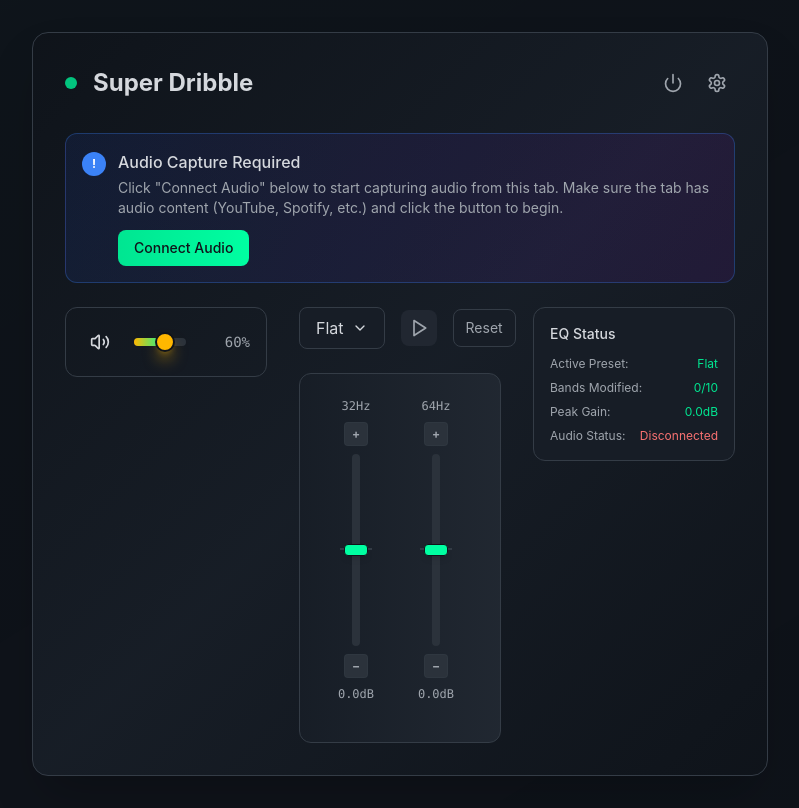
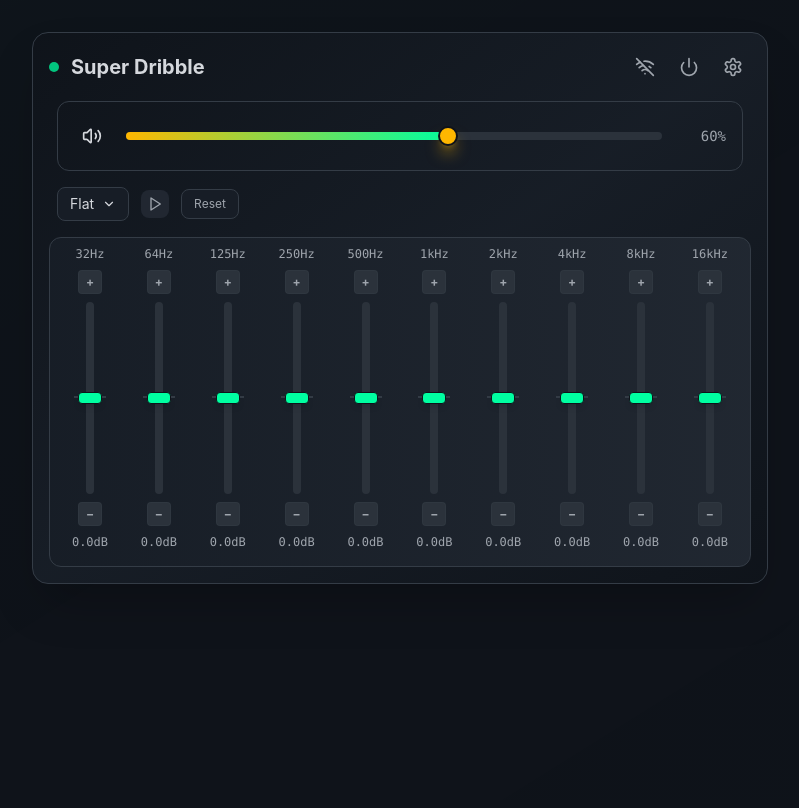
Before and after one commit to BennyPerumalla/SuperDribble, a React (Vite) app in the folder UI/: page / in a window 1280 px wide. Shown: the whole page, without its empty margins (0-799 px from the left). Built offline with nearby package versions, Linux system fonts and the light colour scheme; the HTML template or start-up script is replaced by a standard one.

Commit message:
refactored the UI
remove the EQ presets and change the connect button

```diff
--- a/UI/package.json
+++ b/UI/package.json
@@ -45,6 +45,7 @@
     "@swc/core": "^1.11.24",
     "@tanstack/react-query": "^5.56.2",
     "@types/three": "^0.176.0",
+    "chokidar": "^4.0.3",
     "class-variance-authority": "^0.7.1",
     "clsx": "^2.1.1",
     "cmdk": "^1.0.0",
@@ -66,6 +67,7 @@
     "tailwindcss-animate": "^1.0.7",
     "three": "^0.176.0",
     "vaul": "^0.9.3",
+    "ws": "^8.18.3",
     "zod": "^3.23.8"
   },
   "devDependencies": {
@@ -73,6 +75,7 @@
     "@types/node": "^22.5.5",
     "@types/react": "^18.3.3",
     "@types/react-dom": "^18.3.0",
+    "@types/ws": "^8.18.1",
     "@vitejs/plugin-react-swc": "^3.5.0",
     "autoprefixer": "^10.4.20",
     "globals": "^15.9.0",
--- a/UI/src/components/equalizer/AudioEqualizer.tsx
+++ b/UI/src/components/equalizer/AudioEqualizer.tsx
@@ -4,7 +4,7 @@
 import { VolumeControl } from "./VolumeControl";
 import { PresetSelector, EQPreset } from "./PresetSelector";
 import { LuaPresetManager } from "@/components/equalizer/LuaPresetManager";
-import { Settings, Power, Play, Pause, ChevronDown } from "lucide-react";
+import { Settings, Power, Play, Pause, ChevronDown, Wifi, WifiOff } from "lucide-react";
 import { audioService } from "@/lib/audioService";
 
 const FREQUENCY_BANDS = [
@@ -66,7 +66,6 @@
   const [isPowerOn, setIsPowerOn] = useState(true);
   const [isAudioInitialized, setIsAudioInitialized] = useState(false);
   const [isConnecting, setIsConnecting] = useState(false);
-  const [connectionError, setConnectionError] = useState<string | null>(null);
   const [showPresetDropdown, setShowPresetDropdown] = useState(false);
 
   const handleBandChange = useCallback(async (index: number, value: number) => {
@@ -137,40 +136,35 @@
     }
   }, []);
 
-  // Manual audio connection handler (requires user gesture)
-  const handleConnectAudio = useCallback(async () => {
-    if (!audioService.isAvailable()) {
-      setConnectionError('Extension APIs not available');
-      return;
-    }
+  // Audio connection/disconnection handler
+  const handleToggleAudioConnection = useCallback(async () => {
+    if (!audioService.isAvailable()) return;
 
+    if (isAudioInitialized) {
+      // Disconnect
+      await audioService.stopCapture();
+      setIsAudioInitialized(false);
+    } else {
+      // Connect
       setIsConnecting(true);
-    setConnectionError(null);
-
       try {
         const success = await audioService.startCapture();
         setIsAudioInitialized(success);
 
         if (success) {
-        setConnectionError(null);
-
           // Fetch initial media info from the page
           const info = await audioService.getMediaInfo();
           if (info) {
             setIsPlaying(!!info.isPlaying);
-          const duration = info.duration && info.duration > 0 ? formatTime(info.duration) : '--:--';
-
           }
-      } else {
-        setConnectionError('Failed to start audio capture');
         }
       } catch (error) {
         setIsAudioInitialized(false);
-      setConnectionError(error instanceof Error ? error.message : 'Unknown error');
       } finally {
         setIsConnecting(false);
       }
-  }, []);
+    }
+  }, [isAudioInitialized]);
 
   // Listen for media updates from the content script
   useEffect(() => {
@@ -183,9 +177,6 @@
 
         // Update playback state
         if (typeof request.isPlaying === 'boolean') setIsPlaying(request.isPlaying);
-
-
-
       }
     };
 
@@ -212,8 +203,6 @@
         const info = await audioService.getMediaInfo();
         if (cancelled || !info) return;
         setIsPlaying(!!info.isPlaying);
-        const duration = info.duration && info.duration > 0 ? formatTime(info.duration) : '--:--';
-
       } catch {}
     }, 2000);
     return () => {
@@ -244,9 +233,9 @@
     return (
       <div
         className={cn(
-          "max-w-6xl mx-auto p-8 rounded-2xl",
+          "max-w-6xl mx-auto p-4 rounded-2xl",
           "bg-eq-background border border-eq-border",
-          "flex items-center justify-center min-h-[600px]",
+          "flex items-center justify-center min-h-[500px]",
           className,
         )}
       >
@@ -254,7 +243,7 @@
         <button
           onClick={() => setIsPowerOn(true)}
           className={cn(
-            "p-8 rounded-full bg-eq-surface border border-eq-border",
+            "p-6 rounded-full bg-eq-surface border border-eq-border",
             "text-eq-text-dim hover:text-eq-accent transition-all duration-300",
             "hover:bg-eq-surface-light hover:scale-105",
           )}
@@ -271,21 +260,38 @@
   return (
     <div
       className={cn(
-        "max-w-6xl mx-auto p-8 rounded-2xl",
+        "w-full p-4 rounded-2xl",
         "bg-gradient-to-br from-eq-background via-eq-surface to-eq-background",
         "border border-eq-border shadow-2xl",
         className,
       )}
     >
       {/* Header */}
-      <div className="flex items-center justify-between mb-8">
-        <div className="flex items-center gap-4">
-          <div className="w-3 h-3 bg-eq-accent rounded-full animate-eq-pulse" />
-          <h1 className="text-2xl font-bold text-eq-text eq-text-glow">
+      <div className="flex items-center justify-between mb-4">
+        <div className="flex items-center gap-3">
+          <div className="w-2.5 h-2.5 bg-eq-accent rounded-full animate-eq-pulse" />
+          <h1 className="text-xl font-bold text-eq-text eq-text-glow">
             Super Dribble
           </h1>
         </div>
         <div className="flex items-center gap-2">
+          {/* Audio Connect/Disconnect Button */}
+          <button
+            onClick={handleToggleAudioConnection}
+            disabled={isConnecting}
+            className={cn(
+              "p-2 rounded-lg transition-all duration-200",
+              isAudioInitialized
+                ? "text-green-400 hover:text-red-400 hover:bg-eq-surface-light"
+                : "text-eq-text-dim hover:text-green-400 hover:bg-eq-surface-light",
+              isConnecting && "opacity-50 cursor-not-allowed"
+            )}
+            title={isAudioInitialized ? "Disconnect Audio" : "Connect Audio"}
+          >
+            {isAudioInitialized ? <Wifi size={20} /> : <WifiOff size={20} />}
+          </button>
+
+          {/* Power Button */}
           <button
             className={cn(
               "p-2 rounded-lg text-eq-text-dim hover:text-eq-accent",
@@ -294,6 +300,8 @@
           >
             <Power size={20} />
           </button>
+
+          {/* Settings Button */}
           <button
             onClick={() => setIsPowerOn(false)}
             className={cn(
@@ -306,45 +314,10 @@
         </div>
       </div>
 
-      {/* Audio Connection Instructions - Only show if not initialized */}
-      {!isAudioInitialized && (
-        <div className="mb-6 p-4 rounded-xl bg-gradient-to-r from-blue-900/20 to-purple-900/20 border border-blue-500/30">
-          <div className="flex items-start gap-3">
-            <div className="w-6 h-6 bg-blue-500 rounded-full flex items-center justify-center flex-shrink-0 mt-0.5">
-              <span className="text-white text-xs font-bold">!</span>
-            </div>
-            <div className="flex-1">
-              <div className="text-eq-text font-medium mb-1">Audio Capture Required</div>
-              <div className="text-eq-text-dim text-sm mb-3">
-                Click "Connect Audio" below to start capturing audio from this tab.
-                Make sure the tab has audio content (YouTube, Spotify, etc.) and click the button to begin.
-              </div>
-              <button
-                onClick={handleConnectAudio}
-                disabled={isConnecting}
-                className={cn(
-                  "px-4 py-2 rounded-lg text-sm font-medium transition-all duration-200",
-                  "bg-gradient-to-r from-eq-accent to-eq-accent-glow",
-                  "text-eq-background hover:shadow-lg",
-                  "disabled:opacity-50 disabled:cursor-not-allowed",
-                  "hover:scale-105 active:scale-95"
-                )}
-              >
-                {isConnecting ? "Connecting..." : "Connect Audio"}
-              </button>
-              {connectionError && (
-                <div className="mt-2 text-red-400 text-xs">
-                  Error: {connectionError}
-                </div>
-              )}
-            </div>
-          </div>
-        </div>
-      )}
-
-
-      <div className="grid grid-cols-1 lg:grid-cols-3 gap-8">
-        <div className="space-y-6">
+      {/* Main Content */}
+      <div className="space-y-4">
+        {/* Volume Control */}
+        <div className="px-2">
           <VolumeControl
             volume={volume}
             isMuted={isMuted}
@@ -353,23 +326,21 @@
           />
         </div>
 
-        {/* Center Column - Equalizer */}
-        <div className="space-y-6">
         {/* Presets and Playback Controls */}
-          <div className="flex items-center gap-4 mb-4">
+        <div className="flex items-center gap-3 px-2">
           {/* Preset Dropdown */}
           <div className="relative" data-preset-dropdown>
             <button
               onClick={() => setShowPresetDropdown(!showPresetDropdown)}
               className={cn(
-                  "flex items-center gap-2 px-4 py-2 rounded-lg",
+                "flex items-center gap-2 px-3 py-1.5 rounded-lg",
                 "bg-eq-surface border border-eq-border",
-                  "text-eq-text hover:bg-eq-surface-light",
+                "text-eq-text text-sm hover:bg-eq-surface-light",
                 "transition-all duration-200"
               )}
             >
               <span>{activePreset}</span>
-                <ChevronDown size={16} className={cn(
+              <ChevronDown size={14} className={cn(
                 "transition-transform duration-200",
                 showPresetDropdown && "rotate-180"
               )} />
@@ -377,7 +348,7 @@
 
             {showPresetDropdown && (
               <div className={cn(
-                  "absolute top-full left-0 mt-2 min-w-[140px] z-50",
+                "absolute top-full left-0 mt-1 min-w-[120px] z-50",
                 "bg-eq-surface border border-eq-border rounded-lg shadow-lg",
                 "py-1"
               )}>
@@ -386,7 +357,7 @@
                     key={preset.name}
                     onClick={() => handlePresetSelect(preset)}
                     className={cn(
-                        "w-full px-4 py-2 text-left text-sm",
+                      "w-full px-3 py-1.5 text-left text-xs",
                       "text-eq-text hover:bg-eq-surface-light",
                       "transition-colors duration-150",
                       activePreset === preset.name && "bg-eq-accent text-eq-background"
@@ -404,20 +375,20 @@
             onClick={handlePlayPause}
             disabled={!isAudioInitialized}
             className={cn(
-                "p-2 rounded-lg transition-all duration-200",
+              "p-1.5 rounded-lg transition-all duration-200",
               isAudioInitialized
                 ? "bg-eq-accent text-eq-background hover:bg-eq-accent-glow hover:scale-105"
                 : "bg-eq-surface-light text-eq-text-dim cursor-not-allowed",
             )}
           >
-              {isPlaying ? <Pause size={20} /> : <Play size={20} />}
+            {isPlaying ? <Pause size={16} /> : <Play size={16} />}
           </button>
 
           {/* Reset Button */}
           <button
             onClick={handleReset}
             className={cn(
-                "px-3 py-2 text-sm rounded-lg",
+              "px-3 py-1.5 text-xs rounded-lg",
               "bg-eq-surface border border-eq-border",
               "text-eq-text-dim hover:text-eq-text hover:bg-eq-surface-light",
               "transition-all duration-200"
@@ -430,14 +401,14 @@
         {/* EQ Bands */}
         <div
           className={cn(
-              "p-6 rounded-xl bg-gradient-to-r from-eq-surface to-eq-surface-light",
-              "border border-eq-border",
+            "p-2 rounded-xl bg-gradient-to-r from-eq-surface to-eq-surface-light",
+            "border border-eq-border overflow-x-auto overflow-y-hidden",
           )}
         >
-            <div className="flex justify-between items-start gap-4 overflow-x-auto pb-4">
+          <div className="flex justify-between items-start gap-1 min-w-fit pb-2">
             {FREQUENCY_BANDS.map((frequency, index) => (
               <EqualizerBand
-                  key={`${frequency}-${index}`} // More specific key to ensure re-render
+                key={`${frequency}-${index}`}
                 frequency={frequency}
                 value={eqValues[index]}
                 onChange={(value) => handleBandChange(index, value)}
@@ -445,67 +416,6 @@
                 className="flex-shrink-0"
               />
             ))}
-            </div>
-          </div>
-        </div>
-
-        {/* Right Column - Info Panel */}
-        <div className="space-y-6">
-          {/* EQ Info Panel */}
-          <div
-            className={cn(
-              "p-4 rounded-xl bg-eq-surface border border-eq-border",
-            )}
-          >
-            <h3 className="text-sm font-medium text-eq-text mb-3">EQ Status</h3>
-            <div className="space-y-2 text-xs text-eq-text-dim">
-              <div className="flex justify-between">
-                <span>Active Preset:</span>
-                <span className="text-eq-accent">
-                  {activePreset}
-                </span>
-              </div>
-              <div className="flex justify-between">
-                <span>Bands Modified:</span>
-                <span className="text-eq-accent">
-                  {eqValues.filter((v) => v !== 0).length}/10
-                </span>
-              </div>
-              <div className="flex justify-between">
-                <span>Peak Gain:</span>
-                <span className="text-eq-accent">
-                  {Math.max(...eqValues).toFixed(1)}dB
-                </span>
-              </div>
-              <div className="flex justify-between">
-                <span>Audio Status:</span>
-                <span className={isAudioInitialized ? "text-green-400" : "text-red-400"}>
-                  {isAudioInitialized ? "Connected" : "Disconnected"}
-                </span>
-              </div>
-
-              {/* Disconnect button - only show when connected */}
-              {isAudioInitialized && (
-                <div className="mt-3">
-                  <button
-                    onClick={async () => {
-                      if (audioService.isAvailable()) {
-                        await audioService.stopCapture();
-                        setIsAudioInitialized(false);
-                      }
-                    }}
-                    className={cn(
-                      "w-full px-4 py-2 rounded-lg text-sm font-medium transition-all duration-200",
-                      "bg-gradient-to-r from-red-500 to-red-600",
-                      "text-white hover:shadow-lg",
-                      "hover:scale-105 active:scale-95"
-                    )}
-                  >
-                    Disconnect Audio
-                  </button>
-                </div>
-              )}
-            </div>
           </div>
         </div>
       </div>
```
Also changed, not shown: 1 other file (tests, documents, lock files or other folders). Lines whose indentation alone changed are shown as unchanged.
